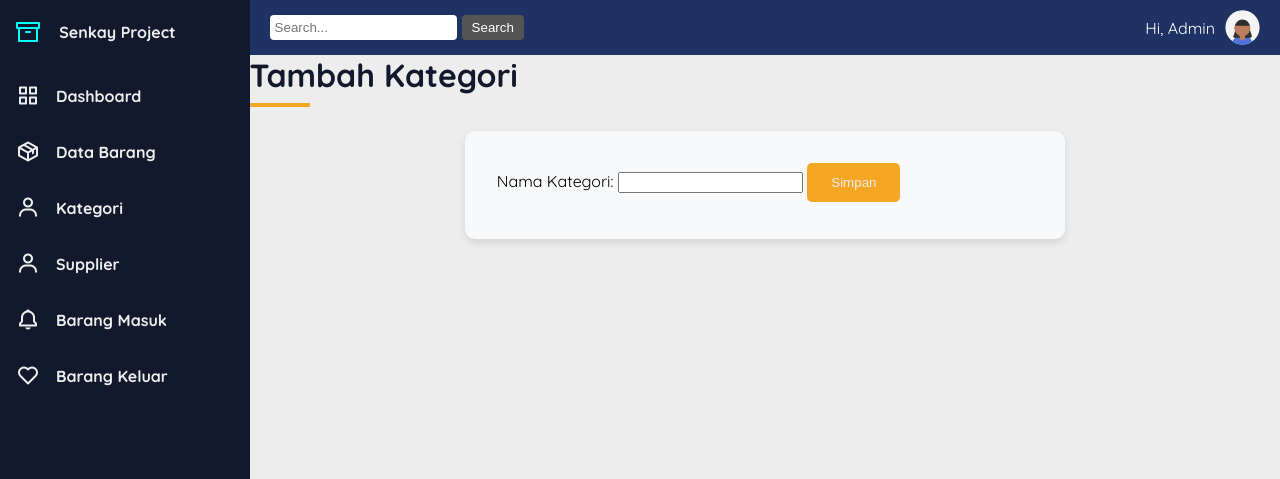
After one commit to bryynnds/Senkay-Project, a Flask app: page /tambah_kategori in a window 1280 px wide. The commit adds this page. Shown: the top 479 px of the page. Run offline with Flask 3, Linux system fonts and the light colour scheme.

Commit message:
Berhasil membuat logika tambah kategori ke database

```diff
--- a/app/controller/KategoriBarangController.py
+++ b/app/controller/KategoriBarangController.py
@@ -1,6 +1,6 @@
 from app.model.kategoribarang import kategoribarang
 from app import db
-from flask import request, render_template, jsonify
+from flask import request, render_template, jsonify, redirect, url_for
 
 def index():
     try:
@@ -31,7 +31,7 @@ def save():
         Kategori = kategoribarang(id_kategori=id_kategori, nama_kategori=nama_kategori)
         db.session.add(Kategori)
         db.session.commit()
-        return jsonify({'success': True, 'message': 'Data Berhasil Ditambah'}), 200
+        return redirect(url_for('kategori', success=True))
     except Exception as e:
         print(e)
         return jsonify({'error': str(e), 'message': "Gagal menyimpan data"}), 500
--- a/app/routes.py
+++ b/app/routes.py
@@ -45,6 +45,14 @@ def kategori():
         return KategoriBarangController.index()
     else:
         return KategoriBarangController.save()
+
+@app.route('/tambah_kategori')
+def tambah_kategori():
+    return render_template('tambah_kategori.html')
+
+@app.route('/simpan_kategori', methods=['POST'])
+def simpan_kategori():
+    return KategoriBarangController.save()
 
 @app.route('/data_barang/add', methods=['GET', 'POST'])
 def add_barang():
--- /dev/null
+++ b/app/templates/tambah_kategori.html
@@ -0,0 +1,13 @@
+{% extends "base.html" %}
+
+{% block content %}
+<div class="container">
+  <h1>Tambah Kategori</h1>
+  <form action="{{ url_for('simpan_kategori') }}" method="POST">
+    <label for="nama_kategori">Nama Kategori:</label>
+    <input type="text" id="nama_kategori" name="nama_kategori" required>
+
+    <button type="submit" class="btn simpan">Simpan</button>
+  </form>
+</div>
+{% endblock %}
```
Also changed, not shown: app/templates/kategori.html (+8 -36 lines).
